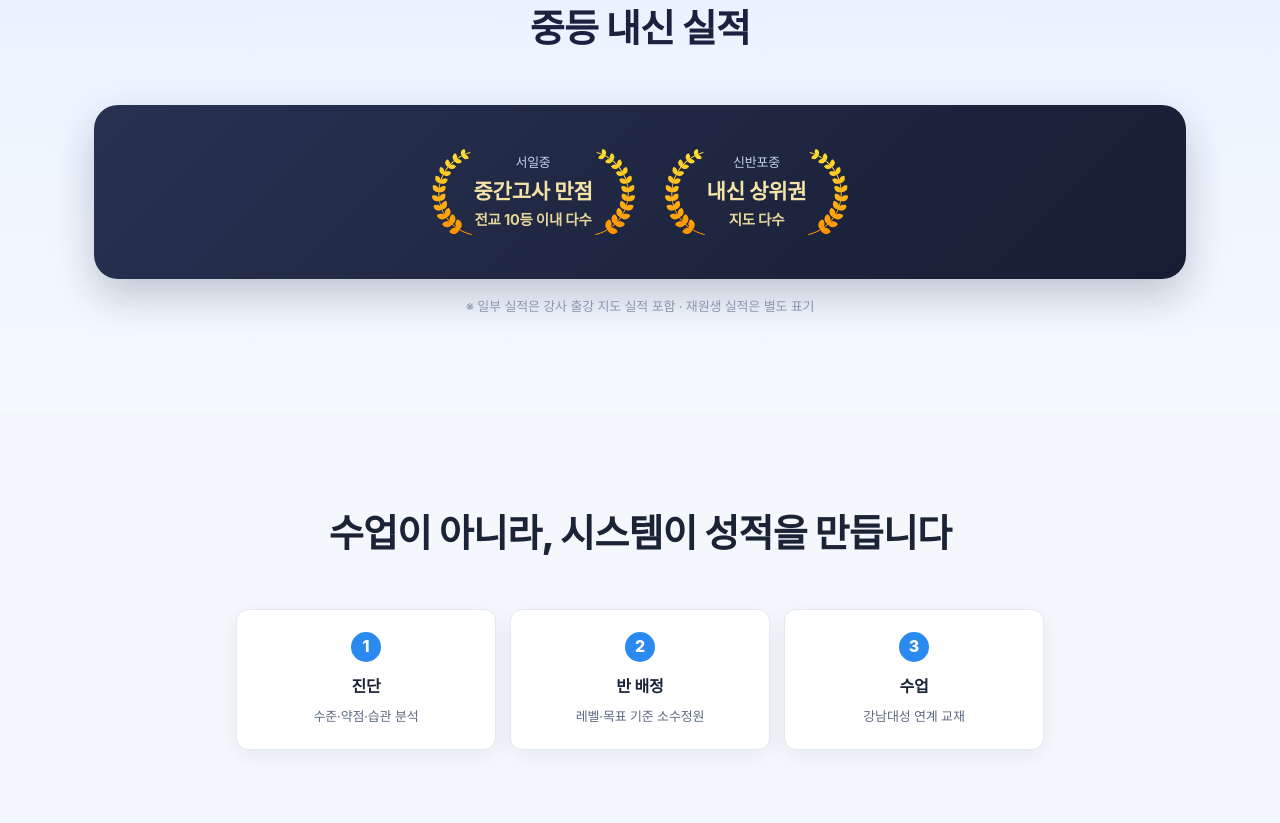
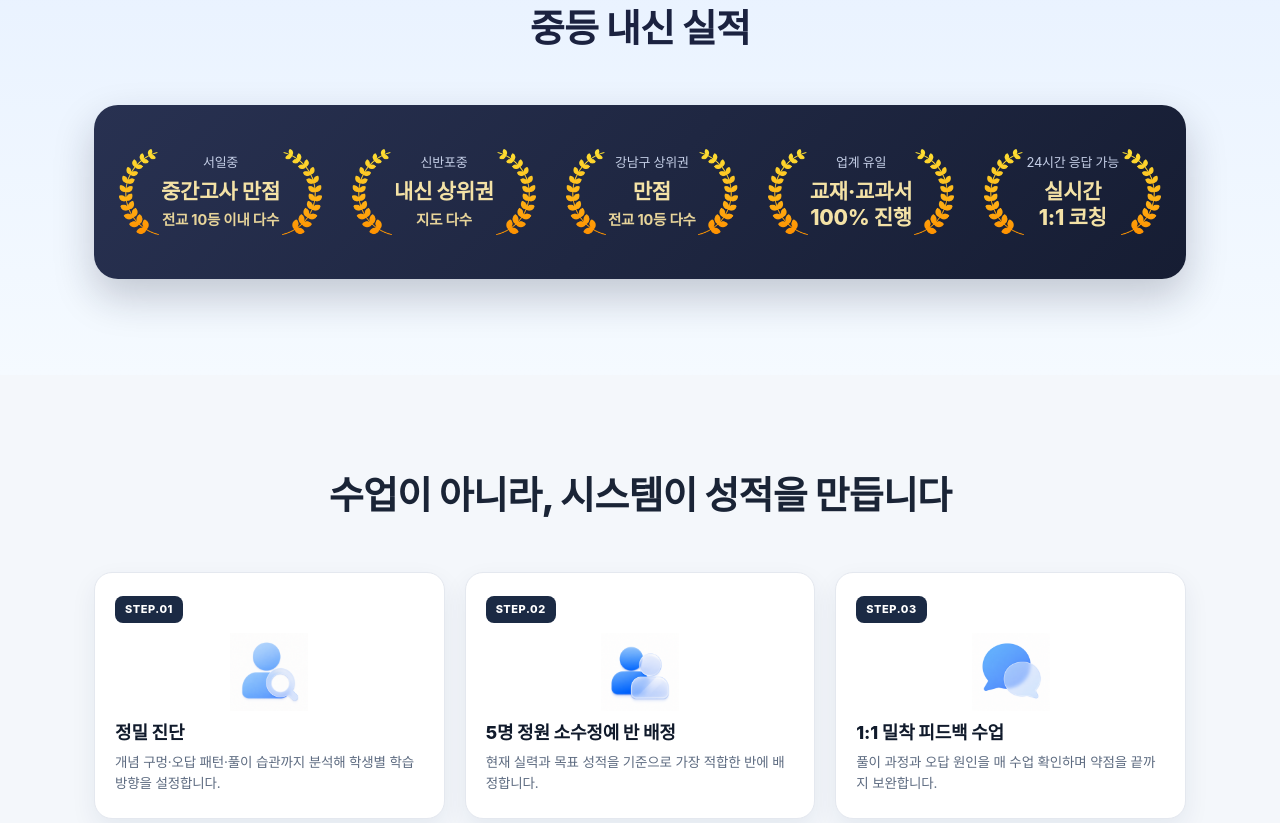
Before and after one commit to uaiaoapa-eng/luxacademy-math, a plain HTML site: page middle.html in a window 1280 px wide. Shown: the part 1722-2545 px from the top of the page. Drawn offline with Linux system fonts and the light colour scheme; a web font is replaced by a local one.

Commit message:
중등: 내신 실적 배지 5개로 확장(+각주 삭제) + 시스템 섹션을 stepc 카드 3개(아이콘·새 내용)로 변경
Co-Authored-By: Claude Opus 4.8 <noreply@anthropic.com>

```diff
--- a/middle.html
+++ b/middle.html
@@ -83,8 +83,10 @@
     <div class="proof-bar reveal">
       <div class="rb"><img class="rb__laur rb__laur--l" src="assets/laurel-gold-left.png" alt="" /><span class="rb__txt"><span class="rb__top">서일중</span><span class="rb__main">중간고사 만점<br /><small>전교 10등 이내 다수</small></span></span><img class="rb__laur rb__laur--r" src="assets/laurel-gold-right.png" alt="" /></div>
       <div class="rb"><img class="rb__laur rb__laur--l" src="assets/laurel-gold-left.png" alt="" /><span class="rb__txt"><span class="rb__top">신반포중</span><span class="rb__main">내신 상위권<br /><small>지도 다수</small></span></span><img class="rb__laur rb__laur--r" src="assets/laurel-gold-right.png" alt="" /></div>
+      <div class="rb"><img class="rb__laur rb__laur--l" src="assets/laurel-gold-left.png" alt="" /><span class="rb__txt"><span class="rb__top">강남구 상위권</span><span class="rb__main">만점<br /><small>전교 10등 다수</small></span></span><img class="rb__laur rb__laur--r" src="assets/laurel-gold-right.png" alt="" /></div>
+      <div class="rb"><img class="rb__laur rb__laur--l" src="assets/laurel-gold-left.png" alt="" /><span class="rb__txt"><span class="rb__top">업계 유일</span><span class="rb__main">교재·교과서<br />100% 진행</span></span><img class="rb__laur rb__laur--r" src="assets/laurel-gold-right.png" alt="" /></div>
+      <div class="rb"><img class="rb__laur rb__laur--l" src="assets/laurel-gold-left.png" alt="" /><span class="rb__txt"><span class="rb__top">24시간 응답 가능</span><span class="rb__main">실시간<br />1:1 코칭</span></span><img class="rb__laur rb__laur--r" src="assets/laurel-gold-right.png" alt="" /></div>
     </div>
-    <p class="foot-note results-note" style="text-align:center;color:#8b97ad;">※ 일부 실적은 강사 출강 지도 실적 포함 · 재원생 실적은 별도 표기</p>
   </div>
 </section>
 
@@ -92,10 +94,25 @@
 <section class="sec sec--navy-deep">
   <div class="wrap">
     <div class="sec-head reveal"><h2 class="sec-title">수업이 아니라, 시스템이 성적을 만듭니다</h2></div>
-    <div class="minisys reveal">
-      <div class="m"><div class="no">1</div><div class="t">진단</div><div class="d">수준·약점·습관 분석</div></div>
-      <div class="m"><div class="no">2</div><div class="t">반 배정</div><div class="d">레벨·목표 기준 소수정원</div></div>
-      <div class="m"><div class="no">3</div><div class="t">수업</div><div class="d">강남대성 연계 교재</div></div>
+    <div class="stepc-grid reveal" style="grid-template-columns:repeat(3,1fr);">
+      <div class="stepc">
+        <span class="stepc__badge">STEP.01</span>
+        <span class="stepc__icon"><img src="assets/ic-diagnose.png" alt="" /></span>
+        <div class="stepc__title">정밀 진단</div>
+        <p class="stepc__sub" style="font-weight:400;color:var(--paper-mute);font-size:13.5px;line-height:1.55;">개념 구멍·오답 패턴·풀이 습관까지 분석해 학생별 학습 방향을 설정합니다.</p>
+      </div>
+      <div class="stepc">
+        <span class="stepc__badge">STEP.02</span>
+        <span class="stepc__icon"><img src="assets/ic-group.png" alt="" /></span>
+        <div class="stepc__title">5명 정원 소수정예 반 배정</div>
+        <p class="stepc__sub" style="font-weight:400;color:var(--paper-mute);font-size:13.5px;line-height:1.55;">현재 실력과 목표 성적을 기준으로 가장 적합한 반에 배정합니다.</p>
+      </div>
+      <div class="stepc">
+        <span class="stepc__badge">STEP.03</span>
+        <span class="stepc__icon"><img src="assets/ic-feedback.png" alt="" /></span>
+        <div class="stepc__title">1:1 밀착 피드백 수업</div>
+        <p class="stepc__sub" style="font-weight:400;color:var(--paper-mute);font-size:13.5px;line-height:1.55;">풀이 과정과 오답 원인을 매 수업 확인하며 약점을 끝까지 보완합니다.</p>
+      </div>
     </div>
   </div>
 </section>
```
